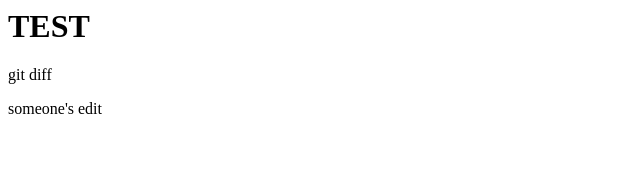
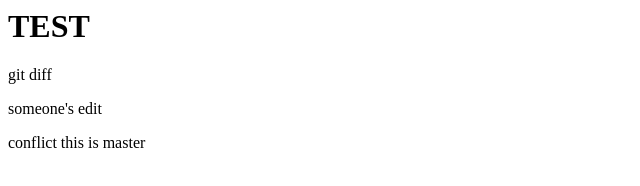
Before and after one commit to craymaru/test, a plain HTML site: page index.html in a window 1280 px wide. Shown: the whole page, without its empty margins (0-640 px from the left). Drawn offline with Linux system fonts and the light colour scheme.

Commit message:
edit index.html > conflict testing

```diff
--- a/index.html
+++ b/index.html
@@ -1,3 +1,4 @@
 <h1>TEST</h1>
 <p>git diff</p>
 <p>someone's edit</p>
+<p>conflict this is master</p>
```
